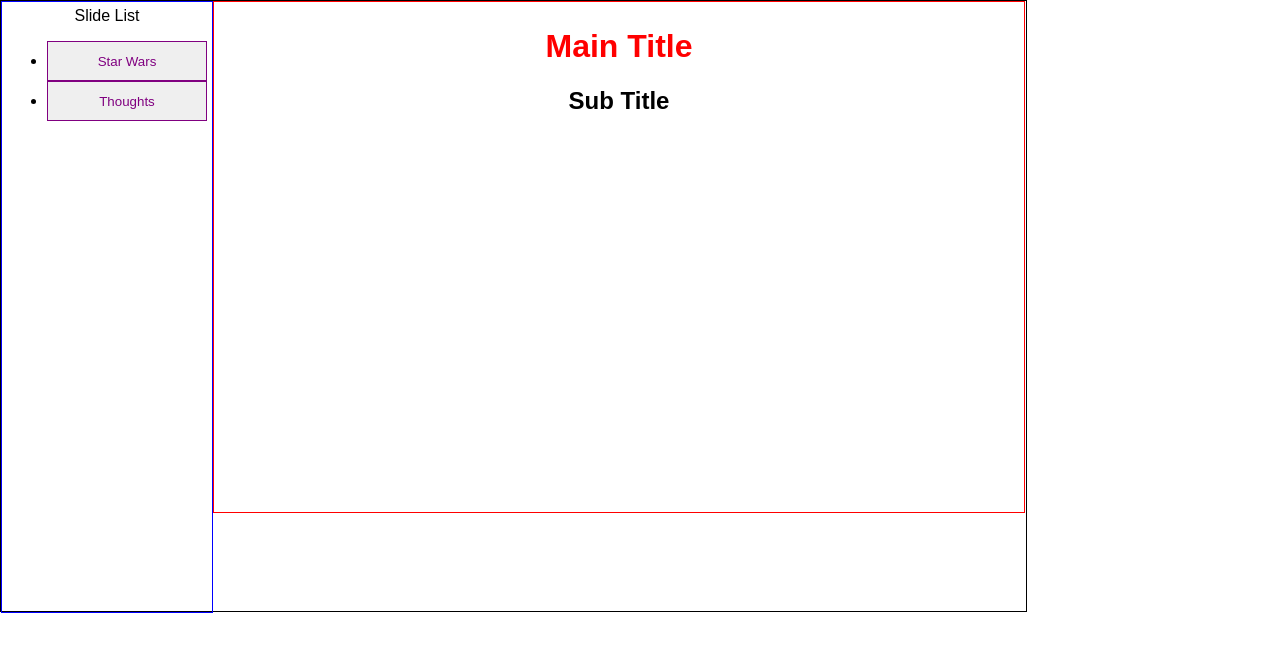
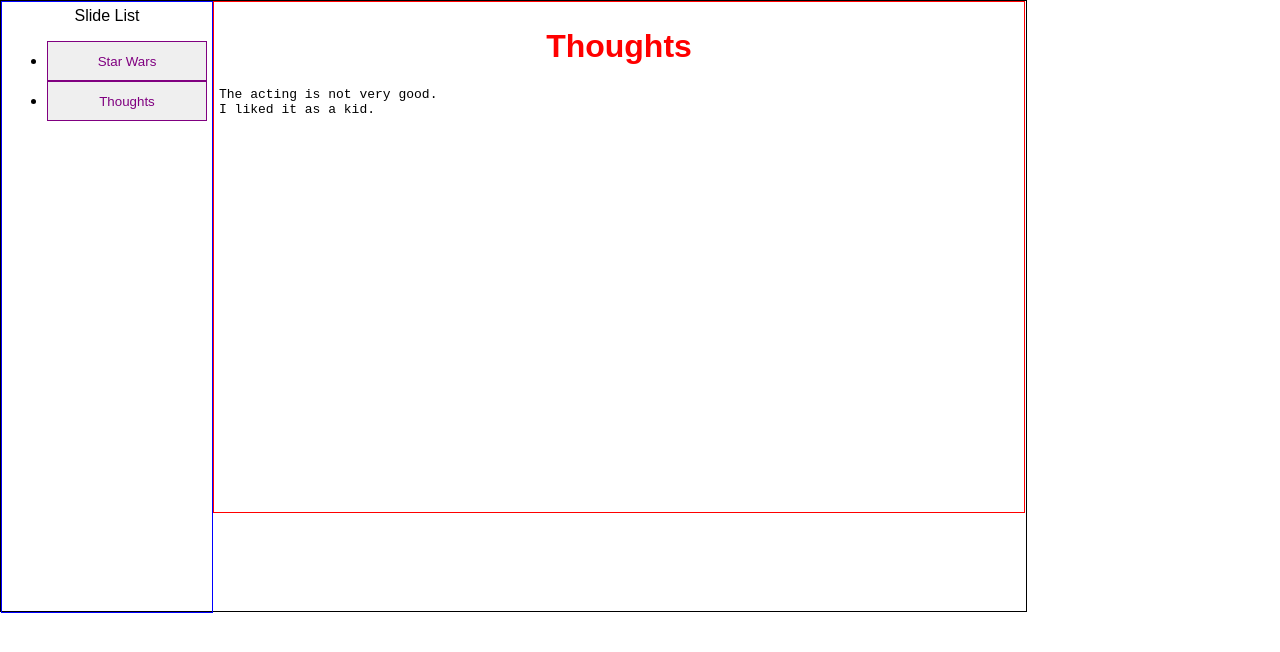
Before and after one commit to patgeek/bootcamp-slideshow, a React (Create React App) app: page / in a window 1280 px wide. Shown: the top 652 px of the page. Built offline with nearby package versions, Linux system fonts and the light colour scheme.

Commit message:
simplified some jsx, adding new tests

```diff
--- a/src/components/App.tsx
+++ b/src/components/App.tsx
@@ -23,13 +23,7 @@ class App extends React.Component<Slide> {
 
   private buildContent() {
     return (
-      <Content
-        id={this.props.id}
-        mainTitle={this.props.mainTitle}
-        subTitle={this.props.subTitle}
-        body={this.props.body}
-        type={this.props.type}
-      />
+      <Content {...this.props}/>
     )
   }
 }
--- a/src/components/Simple.tsx
+++ b/src/components/Simple.tsx
@@ -11,7 +11,7 @@ class Simple extends React.Component<Props> {
         return (
             <div>
                 <h1 className="mainTitle">{this.props.mainTitle}</h1>
-                <p className="body">{this.props.body}</p>
+                <pre className="body">{this.props.body}</pre>
             </div>
         );
     }
--- a/src/components/SlideFixtures.tsx
+++ b/src/components/SlideFixtures.tsx
@@ -14,7 +14,7 @@ s2 = {
     id: 1,
     mainTitle: "Thoughts",
     subTitle: "",
-    body: "The acting is not very good./nI liked it as a kid.",
+    body: "The acting is not very good.\nI liked it as a kid.",
     type: "SIMPLE",
 }
 
--- a/src/components/SlideList.tsx
+++ b/src/components/SlideList.tsx
@@ -28,7 +28,7 @@ class SlideList extends React.Component {
 
 function SlideButton(slide: Slide) {
     return (
-        <li><button className="slideButton">
+        <li key={slide.id}><button className="slideButton">
             {slide.mainTitle}
         </button></li>
     )
--- a/src/index.tsx
+++ b/src/index.tsx
@@ -3,25 +3,13 @@ import * as ReactDOM from 'react-dom';
 import App from './components/App';
 import './index.css';
 import registerServiceWorker from './registerServiceWorker';
-import {Slide} from './types/index';
+import slides from './components/SlideFixtures';
 
 
-let ts: Slide;
-ts = {
-  id: 0,
-  mainTitle: "Main Title",
-  subTitle: "Sub Title",
-  body: "This is the body of the slide.",
-  type: "TITLE",
-}
+const ts = slides[1];
 
 ReactDOM.render(
-  <App id={ts.id}
-    mainTitle={ts.mainTitle}
-    subTitle={ts.subTitle}
-    body={ts.body}
-    type={ts.type}
-  />,
+  <App {...ts}/>,
   document.getElementById('root') as HTMLElement
 );
 registerServiceWorker();
```
Also changed, not shown: 2 other files (tests, documents, lock files or other folders).
